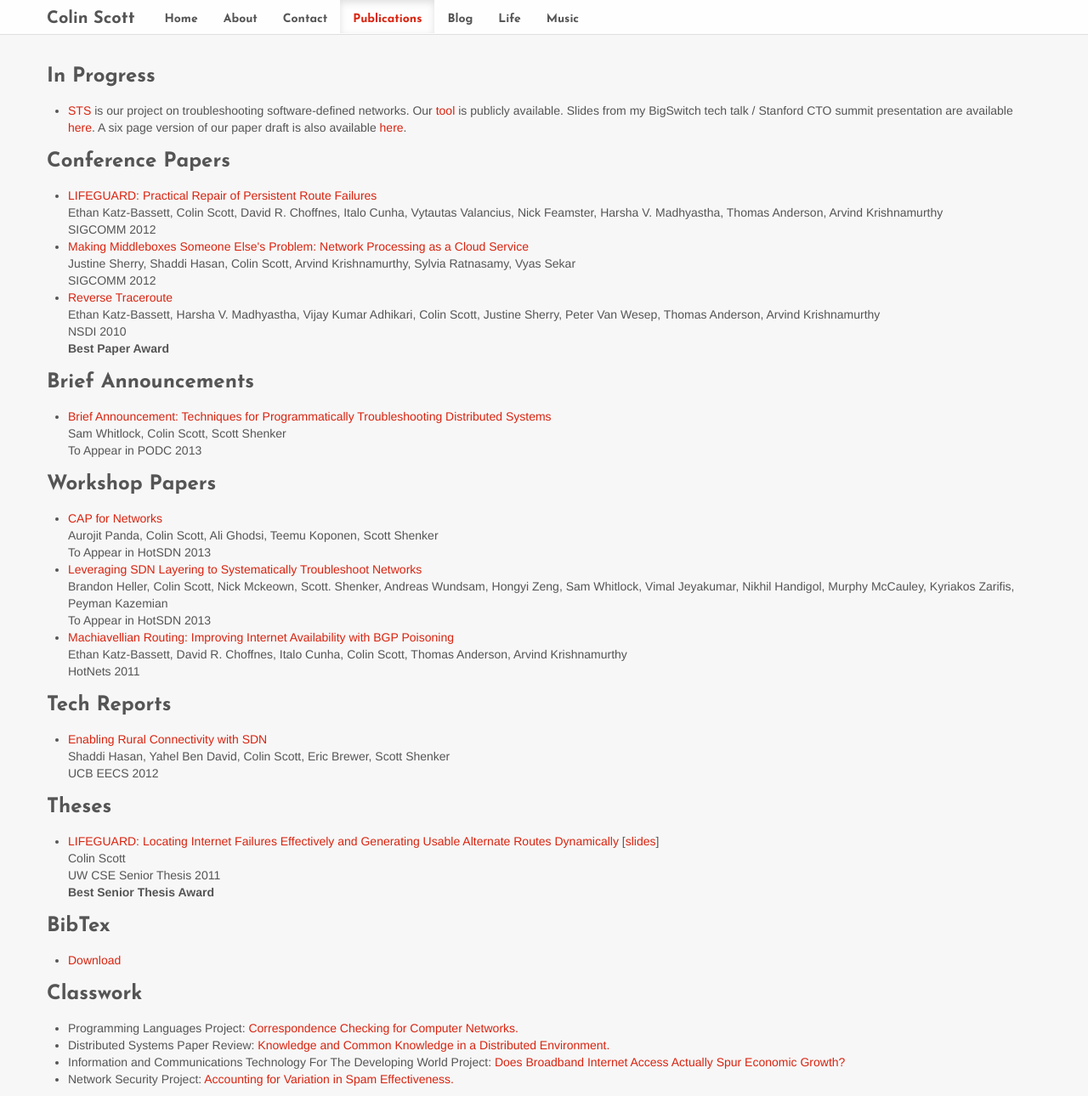
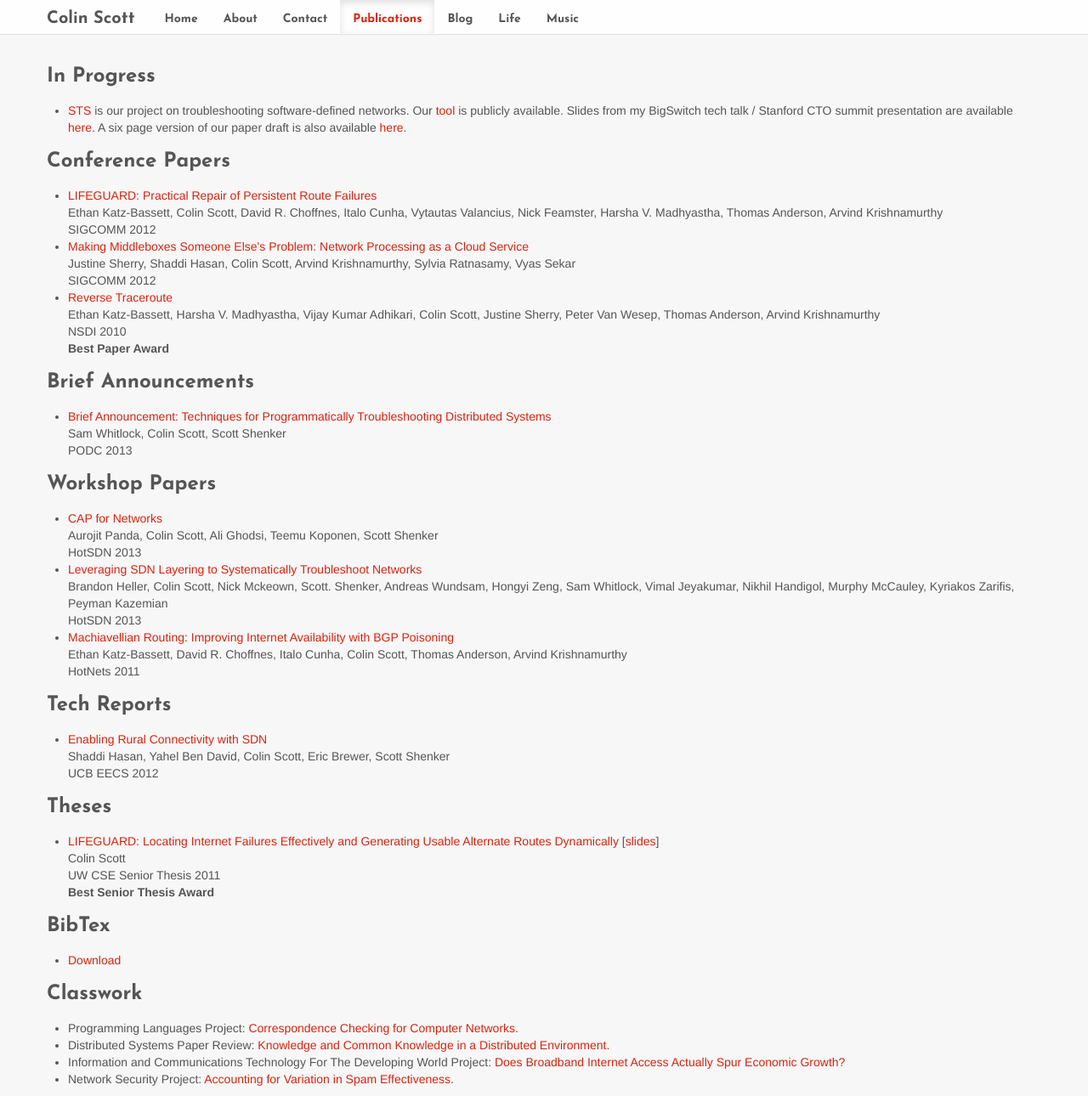
Before and after one commit to colin-scott/personal_website, a Jekyll site: the page built from publications.html, in a window 1280 px wide and 1290 px high. Shown: the whole window at 85% size. Built offline with Jekyll 4.4.1, drawn with Linux system fonts in a browser that asks for light colours; Markdown is read by kramdown in place of the engine named in the settings.

Commit message:
Remove "To Appear In"

```diff
--- a/publications.html
+++ b/publications.html
@@ -41,14 +41,14 @@ description: "Colin Scott's projects and publications"
     <li><a href="http://www.eecs.berkeley.edu/~rcs/research/podc13.pdf">Brief Announcement: Techniques for Programmatically Troubleshooting
     Distributed Systems</a></br>
     Sam Whitlock, Colin Scott, Scott Shenker</br>
-    To Appear in PODC 2013</br>
+    PODC 2013</br>
     </li>
 </ul>
 <h3>Workshop Papers</h3>
 <ul>
    <li><a href="http://www.eecs.berkeley.edu/~rcs/research/cap-paper.pdf">CAP for Networks</a></br>
    Aurojit Panda, Colin Scott, Ali Ghodsi, Teemu Koponen, Scott Shenker</br>
-   To Appear in HotSDN 2013
+   HotSDN 2013
    </li>
 
    <li><a href="http://www.eecs.berkeley.edu/~rcs/research/vision-paper.pdf">Leveraging SDN Layering to Systematically Troubleshoot
@@ -56,7 +56,7 @@ description: "Colin Scott's projects and publications"
    Brandon Heller, Colin Scott, Nick Mckeown, Scott. Shenker, Andreas Wundsam,
      Hongyi Zeng, Sam Whitlock, Vimal Jeyakumar, Nikhil Handigol, Murphy McCauley,
      Kyriakos Zarifis, Peyman Kazemian<br/>
-   To Appear in HotSDN 2013
+   HotSDN 2013
    </li>
 
    <li><a href="http://lifeguard.cs.washington.edu">Machiavellian Routing: Improving Internet Availability with BGP Poisoning</a></br>
```
